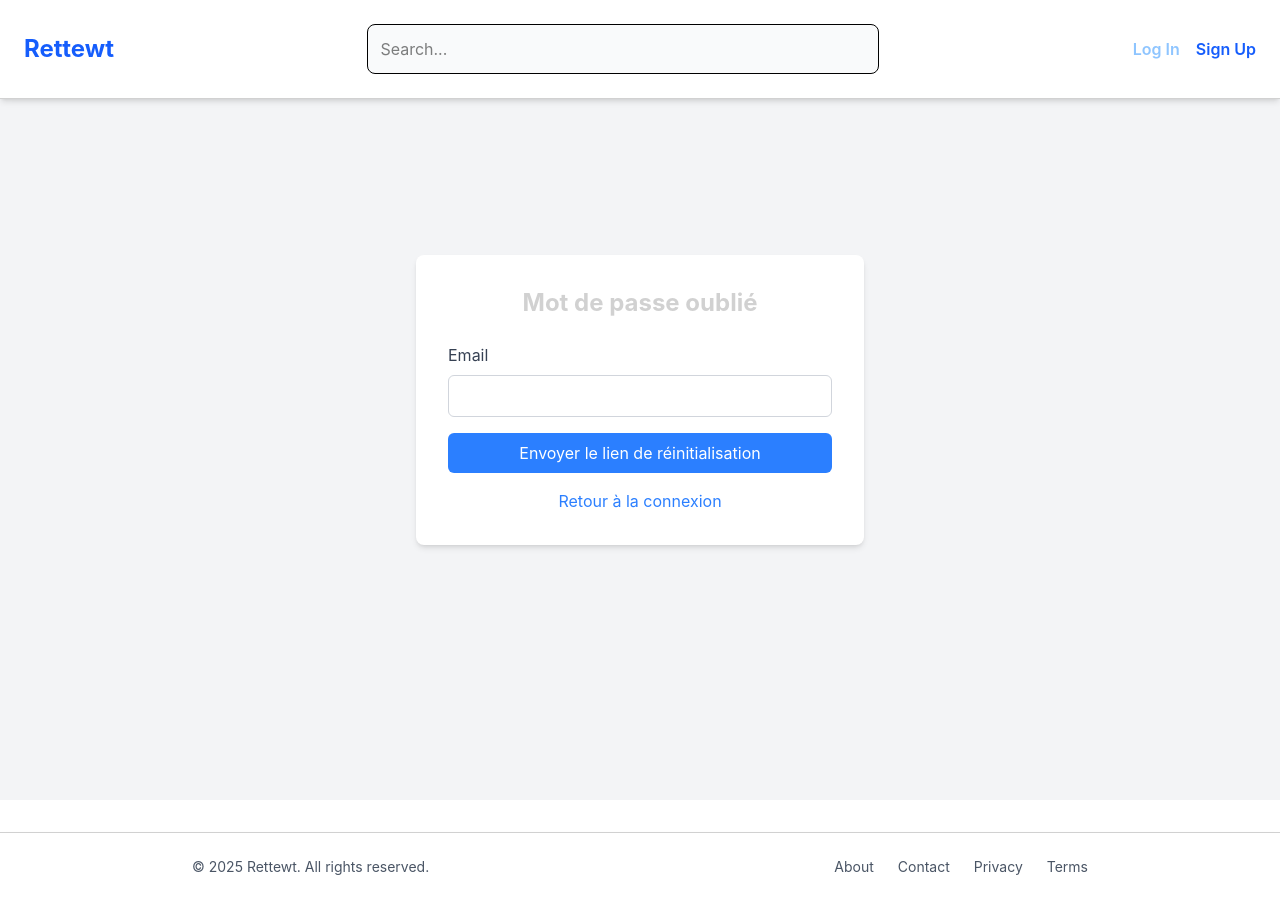
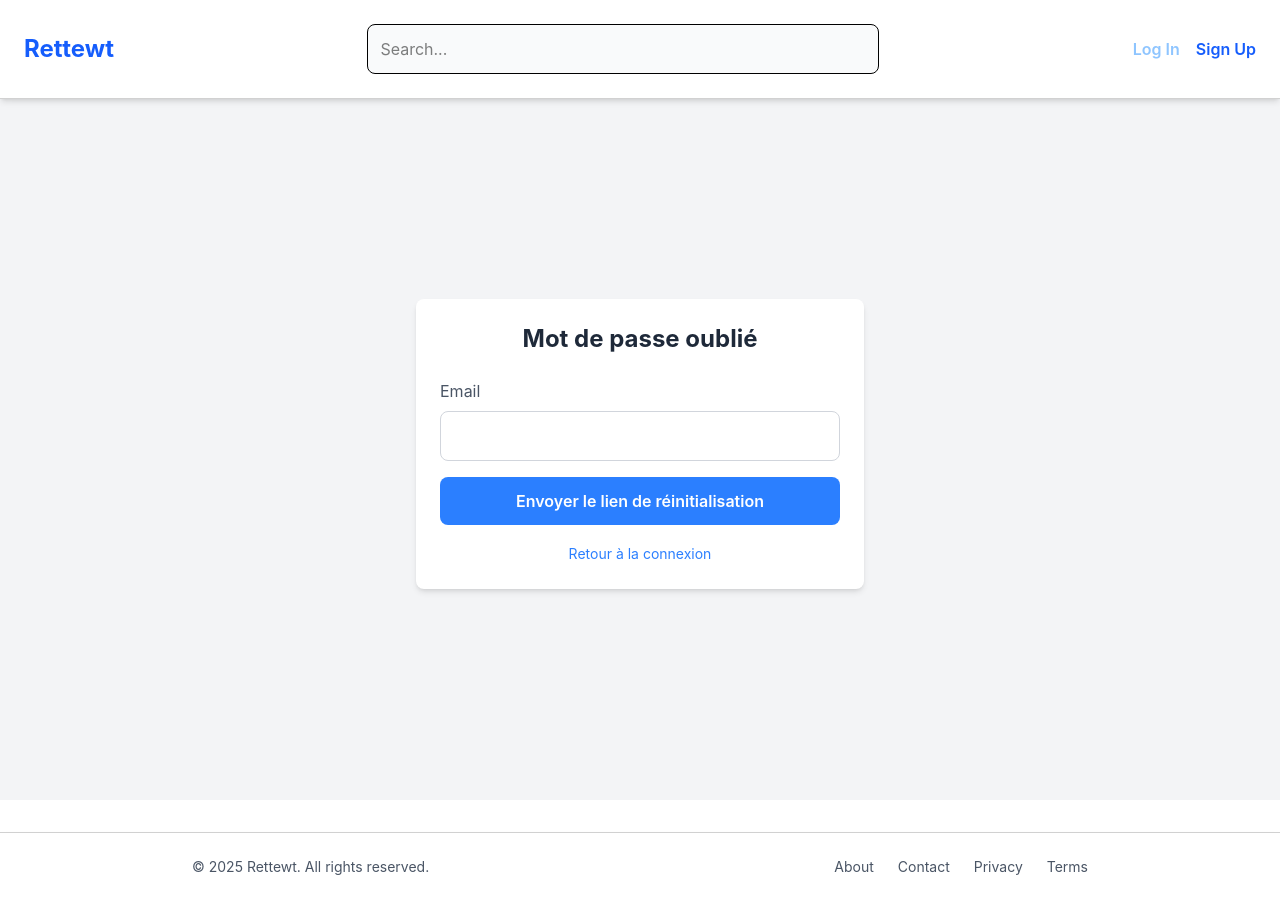
Before and after one commit to Linnaelle/hachakton_mia, a Next.js app in the folder frontend/: page /forgot-password in a window 1280 px wide. Built offline with nearby package versions, Linux system fonts and the light colour scheme.

Commit message:
Style reset-password / forgot-password

```diff
--- a/frontend/app/forgot-password/page.tsx
+++ b/frontend/app/forgot-password/page.tsx
@@ -24,7 +24,7 @@ export default function PageMotDePasseOublie() {
                     'Content-Type': 'application/json',
                 },
                 body: JSON.stringify({ email })
-            });
+            })
 
             const data = await response.json()
 
@@ -36,45 +36,45 @@ export default function PageMotDePasseOublie() {
 
             setTimeout(() => {
                 router.push('/login')
-            }, 3000);
+            }, 3000)
 
         } catch (error: unknown) {
             if (error instanceof Error) {
-                setError(error.message);
+                setError(error.message)
             } else {
-                setError('Une erreur inattendue est survenue');
+                setError('Une erreur inattendue est survenue')
             }
         } finally {
-            setIsLoading(false);
+            setIsLoading(false)
         }
     }
 
     return (
-        <div className="min-h-screen bg-gray-100 flex items-center justify-center">
-            <div className="max-w-md w-full p-8 bg-white rounded-lg shadow-md">
-                <h1 className="text-2xl font-bold text-center mb-6">Mot de passe oublié</h1>
+        <div className="min-h-screen bg-gray-100 text-gray-900 pt-22 flex items-center justify-center">
+            <div className="max-w-md w-full p-6 bg-white rounded-lg shadow-md">
+                <h1 className="text-2xl font-bold text-center text-gray-800 mb-6">Mot de passe oublié</h1>
 
                 {error && (
-                    <div className="bg-red-100 border border-red-400 text-red-700 px-4 py-3 rounded relative mb-4" role="alert">
+                    <div className="text-red-500 text-sm text-center mb-4">
                         {error}
                     </div>
                 )}
 
                 {success && (
-                    <div className="bg-green-100 border border-green-400 text-green-700 px-4 py-3 rounded relative mb-4" role="alert">
+                    <div className="text-green-500 text-sm text-center mb-4">
                         {success}
                     </div>
                 )}
 
                 <form onSubmit={handleSubmit}>
                     <div className="mb-4">
-                        <label htmlFor="email" className="block text-gray-700 mb-2">Email</label>
+                        <label htmlFor="email" className="block text-gray-600">Email</label>
                         <input
                             type="email"
                             id="email"
+                            className="w-full mt-2 p-3 border border-gray-300 rounded-lg focus:outline-none focus:ring-2 focus:ring-blue-500"
                             value={email}
                             onChange={(e) => setEmail(e.target.value)}
-                            className="w-full px-3 py-2 border border-gray-300 rounded-md focus:outline-none focus:ring-2 focus:ring-blue-500"
                             required
                         />
                     </div>
@@ -82,14 +82,14 @@ export default function PageMotDePasseOublie() {
                     <button
                         type="submit"
                         disabled={isLoading}
-                        className="w-full bg-blue-500 text-white py-2 rounded-md hover:bg-blue-600 transition duration-300"
+                        className="w-full py-3 bg-blue-500 text-white font-semibold rounded-lg hover:bg-blue-600 transition duration-200"
                     >
                         {isLoading ? 'Envoi en cours...' : 'Envoyer le lien de réinitialisation'}
                     </button>
                 </form>
 
-                <div className="text-center mt-4">
-                    <a href="/login" className="text-blue-500 hover:underline">Retour à la connexion</a>
+                <div className="mt-4 text-center">
+                    <a href="/login" className="text-sm text-blue-500 hover:underline">Retour à la connexion</a>
                 </div>
             </div>
         </div>
--- a/frontend/app/reset-password/page.tsx
+++ b/frontend/app/reset-password/page.tsx
@@ -16,7 +16,7 @@ export default function PageReinitialiserMotDePasse() {
 
     useEffect(() => {
         if (!token) {
-            router.push('/connexion')
+            router.push('/login')
         }
     }, [token, router])
 
@@ -26,14 +26,14 @@ export default function PageReinitialiserMotDePasse() {
         setSuccess('')
 
         if (password !== confirmPassword) {
-            setError('Les mots de passe ne correspondent pas');
-            return;
+            setError('Les mots de passe ne correspondent pas')
+            return
         }
 
-        const passwordRegex = /^(?=.*[a-z])(?=.*[A-Z])(?=.*\d)(?=.*[@$!%*?&])[A-Za-z\d@$!%*?&]{8,}$/;
+        const passwordRegex = /^(?=.*[a-z])(?=.*[A-Z])(?=.*\d)(?=.*[@$!%*?&])[A-Za-z\d@$!%*?&]{8,}$/
         if (!passwordRegex.test(password)) {
             setError('Le mot de passe doit contenir au moins 8 caractères, dont une majuscule, une minuscule, un chiffre et un caractère spécial')
-            return;
+            return
         }
 
         setIsLoading(true)
@@ -48,7 +48,7 @@ export default function PageReinitialiserMotDePasse() {
                     token,
                     newPassword: password
                 }),
-            });
+            })
 
             const data = await response.json()
 
@@ -71,46 +71,46 @@ export default function PageReinitialiserMotDePasse() {
         } finally {
             setIsLoading(false)
         }
-    };
+    }
 
     return (
-        <div className="min-h-screen bg-gray-100 flex items-center justify-center">
-            <div className="max-w-md w-full p-8 bg-white rounded-lg shadow-md">
-                <h1 className="text-2xl font-bold text-center mb-6">Réinitialiser le mot de passe</h1>
+        <div className="min-h-screen bg-gray-100 text-gray-900 pt-22 flex items-center justify-center">
+            <div className="max-w-md w-full p-6 bg-white rounded-lg shadow-md">
+                <h1 className="text-2xl font-bold text-center text-gray-800 mb-6">Réinitialiser le mot de passe</h1>
 
                 {error && (
-                    <div className="bg-red-100 border border-red-400 text-red-700 px-4 py-3 rounded relative mb-4" role="alert">
+                    <div className="text-red-500 text-sm text-center mb-4">
                         {error}
                     </div>
                 )}
 
                 {success && (
-                    <div className="bg-green-100 border border-green-400 text-green-700 px-4 py-3 rounded relative mb-4" role="alert">
+                    <div className="text-green-500 text-sm text-center mb-4">
                         {success}
                     </div>
                 )}
 
                 <form onSubmit={handleSubmit}>
                     <div className="mb-4">
-                        <label htmlFor="password" className="block text-gray-700 mb-2">Nouveau mot de passe</label>
+                        <label htmlFor="password" className="block text-gray-600">Nouveau mot de passe</label>
                         <input
                             type="password"
                             id="password"
+                            className="w-full mt-2 p-3 border border-gray-300 rounded-lg focus:outline-none focus:ring-2 focus:ring-blue-500"
                             value={password}
                             onChange={(e) => setPassword(e.target.value)}
-                            className="w-full px-3 py-2 border border-gray-300 rounded-md focus:outline-none focus:ring-2 focus:ring-blue-500"
                             required
                         />
                     </div>
 
-                    <div className="mb-4">
-                        <label htmlFor="confirm-password" className="block text-gray-700 mb-2">Confirmer le nouveau mot de passe</label>
+                    <div className="mb-6">
+                        <label htmlFor="confirm-password" className="block text-gray-600">Confirmer le nouveau mot de passe</label>
                         <input
                             type="password"
                             id="confirm-password"
+                            className="w-full mt-2 p-3 border border-gray-300 rounded-lg focus:outline-none focus:ring-2 focus:ring-blue-500"
                             value={confirmPassword}
                             onChange={(e) => setConfirmPassword(e.target.value)}
-                            className="w-full px-3 py-2 border border-gray-300 rounded-md focus:outline-none focus:ring-2 focus:ring-blue-500"
                             required
                         />
                     </div>
@@ -118,7 +118,7 @@ export default function PageReinitialiserMotDePasse() {
                     <button
                         type="submit"
                         disabled={isLoading}
-                        className="w-full bg-blue-500 text-white py-2 rounded-md hover:bg-blue-600 transition duration-300"
+                        className="w-full py-3 bg-blue-500 text-white font-semibold rounded-lg hover:bg-blue-600 transition duration-200"
                     >
                         {isLoading ? 'Réinitialisation en cours...' : 'Réinitialiser le mot de passe'}
                     </button>
```
